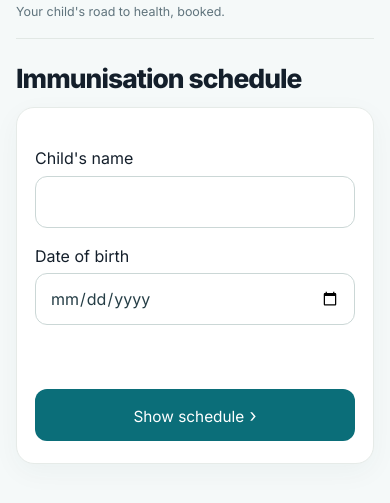
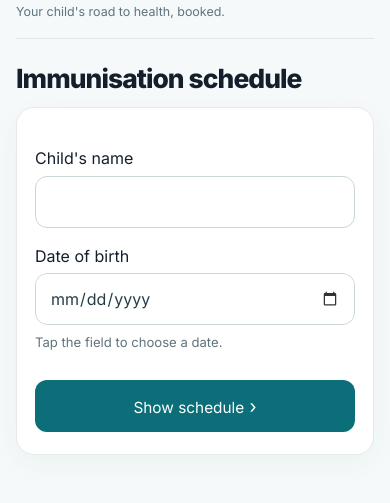
Before and after one commit to Tibule12/NextDose, a plain HTML site: page index.html in a window 390 px wide. Shown: the part 65-568 px from the top of the page. Drawn offline with Linux system fonts and the light colour scheme.

Commit message:
Fix iPhone date-of-birth field overflow and form spacing

```diff
--- a/index.html
+++ b/index.html
@@ -137,7 +137,8 @@
           <label for="name">Child's name</label>
           <input id="name" name="name" type="text" value="${(saved.name || '').replace(/[&<>"']/g, c => ({'&':'&amp;','<':'&lt;','>':'&gt;','"':'&quot;',"'":'&#39;'}[c]))}">
           <label for="dob">Date of birth</label>
-          <input id="dob" name="dob" type="date" max="${todayISO()}" value="${saved.dob || ''}">
+          <div class="dob-field"><input id="dob" name="dob" type="date" aria-describedby="dob-help" max="${todayISO()}" value="${saved.dob || ''}"></div>
+          <p class="dob-help" id="dob-help">Tap the field to choose a date.</p>
           <p class="error" role="alert">${message}</p>
           <button type="submit">Show schedule</button>
         </form>`;
--- a/ndlela-ui.css
+++ b/ndlela-ui.css
@@ -223,3 +223,73 @@ header p{color:#60747d!important}
   .row-actions { align-items:stretch!important; }
   .row-actions button { margin-left:auto; }
 }
+
+
+/* iPhone WebKit date control: keep the native picker inside its form column.
+   Prevent its intrinsic width/height from overflowing the input card. */
+.dob-field {
+  display:block;
+  width:100%;
+  min-width:0;
+  max-width:100%;
+}
+.dob-help {
+  color:#60747d;
+  font-size:.82rem;
+  line-height:1.45;
+  margin:7px 0 4px;
+}
+#start .error:empty {
+  display:none!important;
+  min-height:0!important;
+  margin:0!important;
+  padding:0!important;
+}
+@media(max-width:720px) {
+  #start {
+    display:block!important;
+    min-width:0!important;
+    max-width:100%!important;
+    width:100%!important;
+    overflow:visible;
+  }
+  #start .dob-field {
+    width:100%!important;
+    max-width:100%!important;
+    min-width:0!important;
+    height:52px!important;
+    max-height:52px!important;
+    overflow:hidden!important;
+    border-radius:12px;
+    box-sizing:border-box!important;
+    position:relative;
+  }
+  #start input#dob {
+    -webkit-appearance:none!important;
+    appearance:none!important;
+    display:block!important;
+    box-sizing:border-box!important;
+    position:relative!important;
+    width:100%!important;
+    min-width:0!important;
+    max-width:100%!important;
+    height:52px!important;
+    min-height:52px!important;
+    max-height:52px!important;
+    padding:0 14px!important;
+    margin:0!important;
+    line-height:normal!important;
+    font-size:16px!important;
+    border:1px solid #cbd7d6!important;
+    border-radius:12px!important;
+    color:#253e46!important;
+    background:#fff!important;
+  }
+  #start input#dob::-webkit-date-and-time-value {
+    min-height:1em;
+    text-align:left;
+  }
+  #start input#dob::-webkit-calendar-picker-indicator { opacity:.8; }
+  #start .dob-help { margin:8px 0 10px!important; }
+  #start button[type=submit] { margin-top:18px!important; }
+}
```
